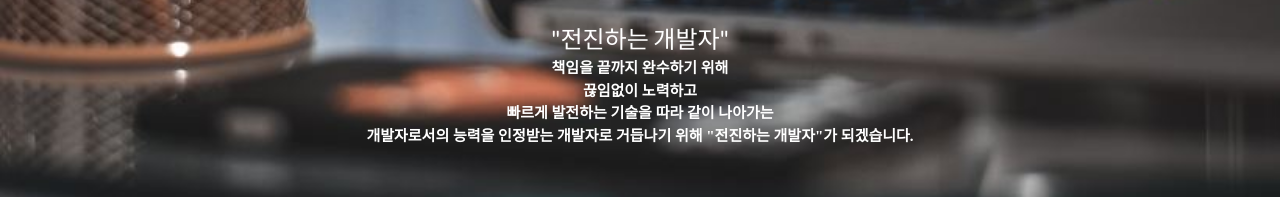
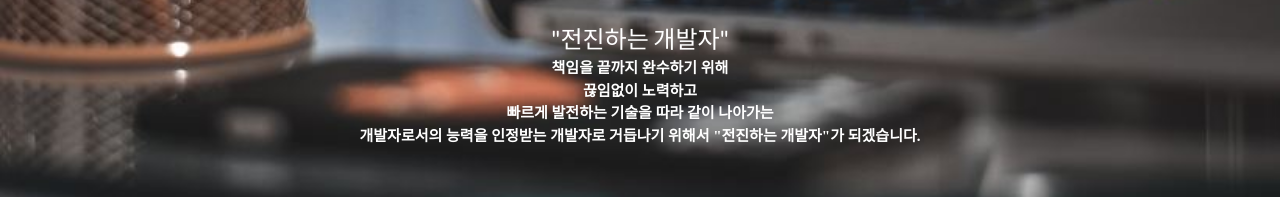
Before and after one commit to kimdaehun96/portfolio, a plain HTML site: page index.html in a window 1280 px wide. Shown: the part 695-892 px from the top of the page. Drawn offline with nearby package versions, Linux system fonts and the light colour scheme.

Commit message:
김대훈 포트폴리오

```diff
--- a/index.html
+++ b/index.html
@@ -55,7 +55,7 @@
                     책임을 끝까지 완수하기 위해<br>
                     끊임없이 노력하고<br>
                     빠르게 발전하는 기술을 따라 같이 나아가는<br>
-                    개발자로서의 능력을 인정받는 개발자로 거듭나기 위해
+                    개발자로서의 능력을 인정받는 개발자로 거듭나기 위해서
                     "전진하는 개발자"가 되겠습니다.
                 </p>
             </div>
```
